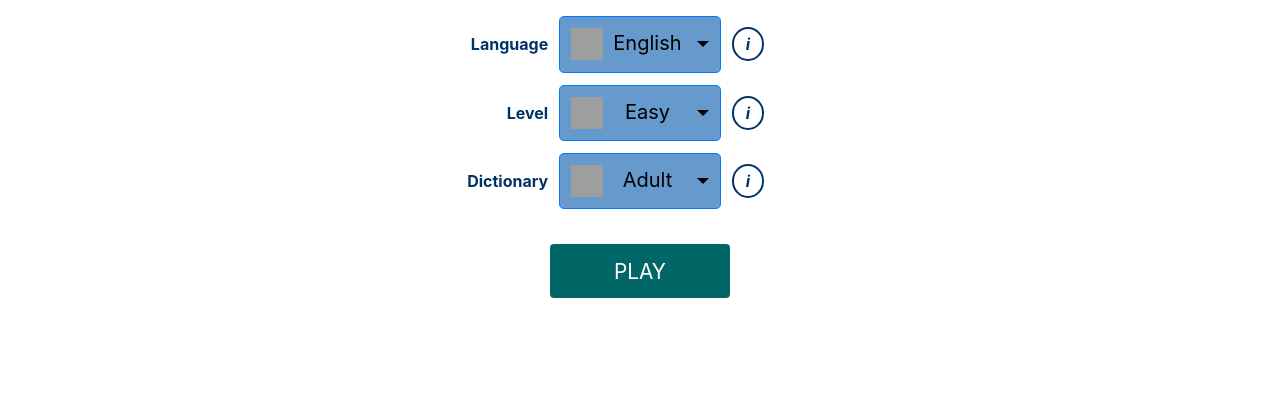
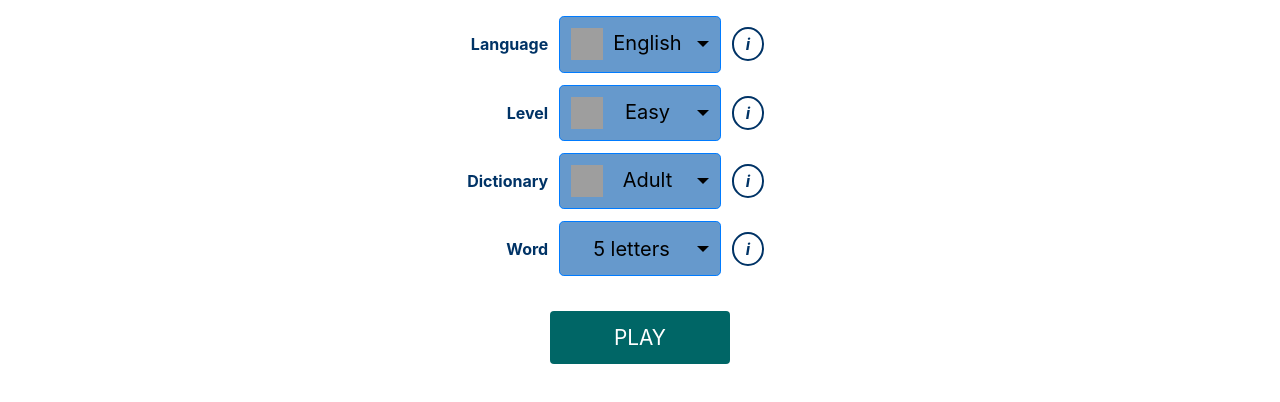
Before and after one commit to weehaa/guess-race, a React app: page / in a window 1280 px wide. Shown: the part 144-546 px from the top of the page. Built offline with nearby package versions, Linux system fonts and the light colour scheme; grey boxes are pictures that could not be loaded.

Commit message:
Add dictionary and word-length pickers

```diff
--- a/package.json
+++ b/package.json
@@ -1,6 +1,6 @@
 {
-  "name": "jotto-hooks-context",
-  "version": "0.1.0",
+  "name": "guess-race",
+  "version": "0.2.0",
   "private": true,
   "dependencies": {
     "@testing-library/jest-dom": "^4.2.4",
--- a/src/actions/hookActions.js
+++ b/src/actions/hookActions.js
@@ -1,11 +1,15 @@
 import axios, { CancelToken } from 'axios';
 
-export const getSecretWord = async (setSecretWord, language, requestStatus) => {
-  const level = 2;
-  const minlength = 5;
-  const maxlength = 5;
+export const getSecretWord = async (setSecretWord, language, dictionary, wordLength, requestStatus) => {
+  const dictionaryLevel = {
+    'kid': 1,
+    'adult': 2,
+    'professor': 3
+  };
+  const level = dictionaryLevel[dictionary] || 2;
+  const length = wordLength || 5;
   const url = `http://localhost:5050/api/v1/words/${language}/randomword?
-  level=${level}&minlength=${minlength}&maxlength=${maxlength}`;
+  level=${level}&minlength=${length}&maxlength=${length}`;
   try {
     const response = await axios.get(url, {
       timeout: 4000,
@@ -16,6 +20,7 @@ export const getSecretWord = async (setSecretWord, language, requestStatus) => {
     });
     !requestStatus.isCanceled && setSecretWord(response.data.word);
   } catch (err) {
+    console.log(err.response);
     if (!axios.isCancel(err)) throw err;
     console.log('Request cancelled');
   }
--- a/src/components/app/app.js
+++ b/src/components/app/app.js
@@ -9,17 +9,32 @@ import NavbarMenu from '../navbar-menu';
 const App = () => {
   const [level, setLevel] = useState('easy');
   const [dictionary, setDictionary] = useState('adult');
+  const [wordLength, setWordLength] = useState('5');
+
   return (
     <main className="container text-center">
       <NavbarMenu/>
       <Switch>
         <Route
           path="/"
-          render={() => <Home level={level} setLevel={setLevel} dictionary={dictionary} setDictionary={setDictionary}/>}
+          render={() =>
+            <Home
+              level={level}
+              setLevel={setLevel}
+              dictionary={dictionary}
+              setDictionary={setDictionary}
+              wordLength={wordLength}
+              setWordLength={setWordLength}/>
+          }
           exact/>
         <Route
           path="/game"
-          render={() => <Game level={level}/>}
+          render={() =>
+            <Game
+              level={level}
+              dictionary={dictionary}
+              wordLength={wordLength}
+            />}
           exact/>
         <Route
           path="/login"
--- a/src/components/dropdown-select/dropdown-select.css
+++ b/src/components/dropdown-select/dropdown-select.css
@@ -1,3 +1,4 @@
 .dropdown-text {
     padding: 0 10px;
+    margin: 0 auto;
 }
--- a/src/components/game/game.js
+++ b/src/components/game/game.js
@@ -35,7 +35,7 @@ function reducer(state, action) {
   }
 }
 
-const Game = ({ level }) => {
+const Game = ({ level, dictionary, wordLength }) => {
     const [language] = useContext(languageContext);
     const [state, dispatch] = React.useReducer(
       reducer,
@@ -52,7 +52,8 @@ const Game = ({ level }) => {
           isCanceled: false,
           cancel: () => {},
         };
-        hookActions.getSecretWord(setSecretWord, language, requestStatus).catch(err => {
+        hookActions.getSecretWord(setSecretWord, language, dictionary, wordLength, requestStatus)
+          .catch(err => {
             console.error('error', err);
             if (!requestStatus.isCanceled) dispatch({ type: 'setError', payload: true });
           });
@@ -61,7 +62,7 @@ const Game = ({ level }) => {
           requestStatus.isCanceled = true;
           requestStatus.cancel('Request canceled');
         };
-      }, [language, state.retry],
+      }, [language, dictionary, state.retry],
     );
 
     if (state.error) return (
--- a/src/components/home/home.js
+++ b/src/components/home/home.js
@@ -6,12 +6,13 @@ import { useLangStrings } from '../../contexts/language-context';
 
 import LanguagePicker from '../language-picker';
 import LevelPicker from '../level-picker';
+import DictionaryPicker from '../dictionary-picker';
+import WordLengthPicker from '../word-length-picker';
 import SubmitSettings from '../submit-settings';
 
 import './home.scss';
-import DictionaryPicker from '../dictionary-picker';
 
-const Home = ({level, setLevel, dictionary, setDictionary}) => {
+const Home = ({level, setLevel, dictionary, setDictionary, wordLength, setWordLength}) => {
   const menuRowComponents = [
     {
       label: 'language',
@@ -27,10 +28,16 @@ const Home = ({level, setLevel, dictionary, setDictionary}) => {
       label: 'dictionary',
       menuItem: <DictionaryPicker dictionary={dictionary} setDictionary={setDictionary} />,
       hint: 'dictionaryInfo'
+    },
+    {
+      label: 'wordLength',
+      menuItem: <WordLengthPicker wordLength={wordLength} setWordLength={setWordLength} />,
+      hint: 'dictionaryInfo'
     }
   ];
 
   const langStrings = useLangStrings();
+
   return (
     <section data-test="component-home" >
       <h2 className="display-4 text-center mt-4">
--- /dev/null
+++ b/src/components/word-length-picker/index.js
@@ -0,0 +1,3 @@
+import WordLengthPicker from './word-length-picker';
+
+export default WordLengthPicker;
--- /dev/null
+++ b/src/components/word-length-picker/word-length-picker.js
@@ -0,0 +1,40 @@
+import React, { useContext } from 'react';
+import propTypes from 'prop-types';
+import languageContext from '../../contexts/language-context';
+
+import getStringByLanguage from '../../helpers/strings';
+
+import DropdownSelect from '../dropdown-select';
+
+/**
+ * @function component for word length selection
+ * @param wordLength
+ * @param {function} setWordLength - setWordLength method from ancestors
+ * @returns {JSX.Element}
+ */
+const WordLengthPicker = ({ wordLength, setWordLength }) => {
+  const [language] = useContext(languageContext);
+  const wordLengths = getStringByLanguage(language, 'wordLengths');
+  const selectedIdx = Object.keys(wordLengths).indexOf(wordLength);
+  // create array of items for the dropdown
+  const wordLengthItems = Object.entries(wordLengths).map(
+    ([id, name]) => ({ id, name })
+  );
+
+  return (
+    <section data-test="component-wordLength-picker">
+      <DropdownSelect
+        items={wordLengthItems}
+        selectedItemIdx={selectedIdx}
+        onSelect={setWordLength}
+      />
+    </section>
+  );
+};
+
+WordLengthPicker.propTypes = {
+  wordLength: propTypes.string.isRequired,
+  setWordLength: propTypes.func.isRequired,
+};
+
+export default WordLengthPicker;
--- a/src/helpers/strings.js
+++ b/src/helpers/strings.js
@@ -20,6 +20,15 @@ const languageStrings = {
       kid: 'Kid',
       adult: 'Adult',
       professor: 'Professor',
+    },
+    wordLengths: {
+      4: '4 letters',
+      5: '5 letters',
+      6: '6 letters',
+      7: '7 letters',
+      8: '8 letters',
+      9: '9 letters',
+      10: '10 letters',
     },
     loginTitle: 'Login or create a new account with:',
     menuStrings: {
@@ -51,7 +60,8 @@ const languageStrings = {
       labels: {
         language: 'Language',
         level: 'Level',
-        dictionary: 'Dictionary'
+        dictionary: 'Dictionary',
+        wordLength: 'Word',
       },
     },
     navStrings: {
@@ -82,6 +92,20 @@ const languageStrings = {
       medium: {name: 'Средний', icon: 'medium.svg'},
       hard: {name: 'Сложный', icon: 'hard.svg'},
     },
+    dictionaries: {
+      kid: 'Ребенок',
+      adult: 'Взрослый',
+      professor: 'Профессор',
+    },
+    wordLengths: {
+      4: '4 буквы',
+      5: '5 букв',
+      6: '6 букв',
+      7: '7 букв',
+      8: '8 букв',
+      9: '9 букв',
+      10: '10 букв',
+    },
     loginTitle: 'Выполните вход или создайте новый аккаунт с помощью:',
     menuStrings: {
       submitButton: 'ИГРАТЬ',
@@ -99,16 +123,11 @@ const languageStrings = {
               <li><strong>Сложный:</strong> Буквы не открываются</li>
           </ul>`
       },
-      dictionaries: {
-        kid: 'Ребенок',
-        adult: 'Взрослый',
-        professor: 'Профессор',
-      },
       dictionaryInfo: {
-        title: 'Описание наборов слов',
+        title: 'Словарь',
         content: `
           <ul class="level-info">
-              <li><strong>Ребенок:</strong> Простые слова, используемые детьми до 10 лет</li>
+              <li><strong>Ребенок:</strong> Простые слова, известные большинству детей до 10 лет</li>
               <li><strong>Взрослый:</strong> Более сложные слова, используемые в основном во взрослом возрасте</li>
               <li><strong>Профессор:</strong> Редко используемые слова</li>
           </ul>`
@@ -116,7 +135,8 @@ const languageStrings = {
       labels: {
         language: 'Язык',
         level: 'Уровень',
-        dictionary: 'Словарь'
+        dictionary: 'Словарь',
+        wordLength: 'Слово'
       },
     },
     navStrings: {
```
Also changed, not shown: src/actions/__tests__/hookActions.js (+9 -4 lines), src/components/__tests__/game.js (+12 -9 lines), src/components/__tests__/home.js (+14 -5 lines), README.md.
